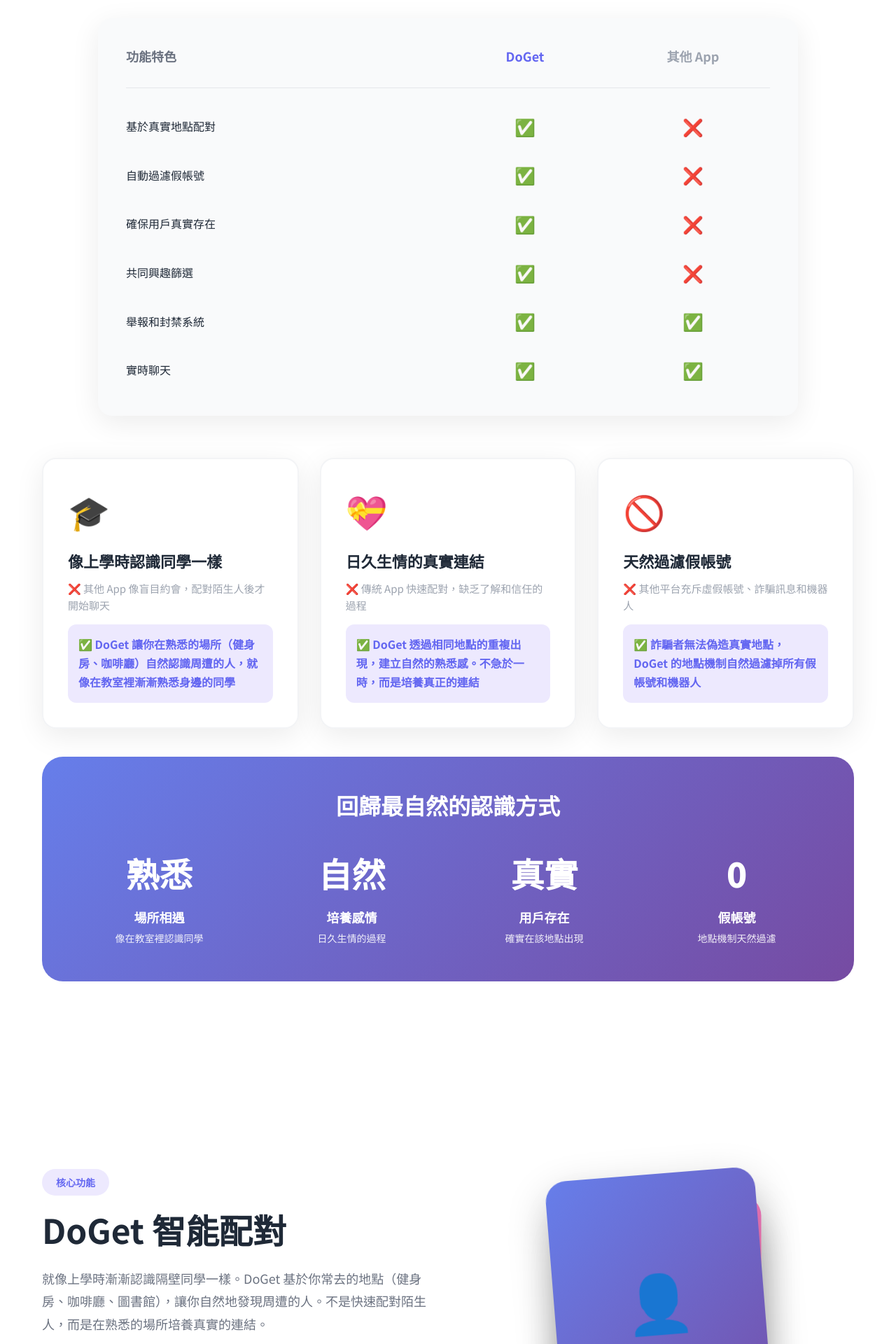
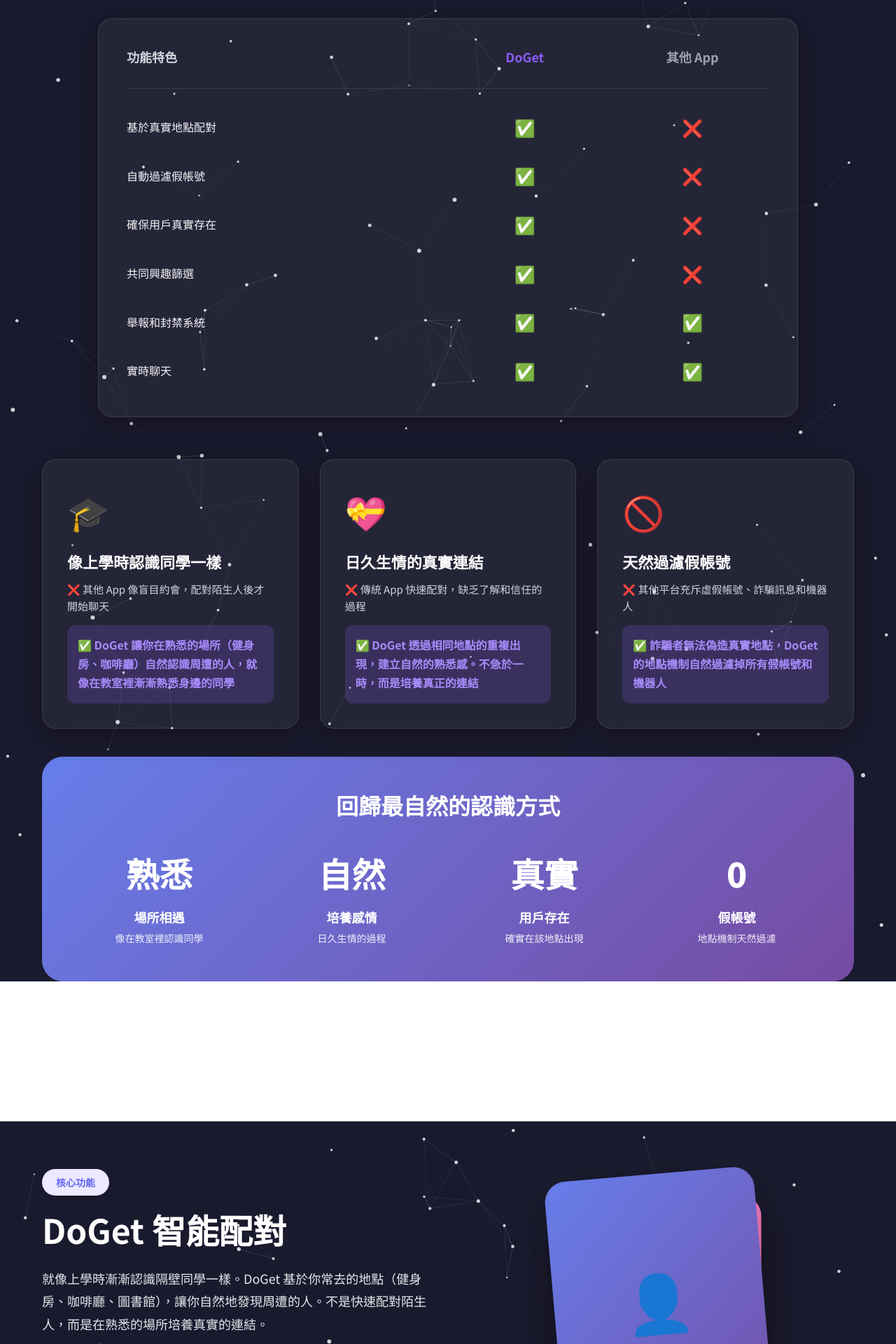
Before and after one commit to yujie9988/doget-landing, a React (Vite) app: page /features in a window 1280 px wide. Shown: the part 480-2400 px from the top of the page at 70% size. Built offline with nearby package versions, Linux system fonts and the light colour scheme.

Commit message:
隱藏底部app統計數據 增加粒子效果

```diff
--- a/src/components/ComparisonSection.jsx
+++ b/src/components/ComparisonSection.jsx
@@ -2,6 +2,7 @@
 import { motion } from 'framer-motion'
 import { useLanguage } from '../contexts/LanguageContext'
 import { getTranslation } from '../locales'
+import ParticleBackground from './ParticleBackground'
 
 const ComparisonSection = () => {
   const { language } = useLanguage()
@@ -9,9 +10,9 @@
 
   return (
     <section className="section" style={{
-      backgroundColor: 'white',
       overflow: 'hidden',
     }}>
+      <ParticleBackground>
       <div className="container">
         <motion.div
           initial={{ opacity: 0, y: 30 }}
@@ -39,14 +40,14 @@
           <h2 style={{
             fontSize: '48px',
             marginBottom: '20px',
-            color: '#1f2937',
+            color: '#ffffff',
           }}>
             {t.comparisonSection.title}
           </h2>
 
           <p style={{
             fontSize: '20px',
-            color: '#6b7280',
+            color: '#e5e7eb',
             maxWidth: '800px',
             margin: '0 auto',
             lineHeight: '1.8',
@@ -67,10 +68,11 @@
           style={{
             maxWidth: '1000px',
             margin: '0 auto 60px',
-            backgroundColor: '#f9fafb',
+            backgroundColor: 'rgba(255, 255, 255, 0.05)',
             borderRadius: '20px',
             padding: '40px',
-            boxShadow: '0 10px 40px rgba(0,0,0,0.08)',
+            boxShadow: '0 10px 40px rgba(0,0,0,0.3)',
+            border: '1px solid rgba(255, 255, 255, 0.1)',
           }}
         >
           <div style={{
@@ -80,12 +82,12 @@
             alignItems: 'center',
           }}>
             {/* 表頭 */}
-            <div style={{ fontSize: '18px', fontWeight: '600', color: '#6b7280' }}>{t.comparisonSection.tableHeader}</div>
-            <div style={{ fontSize: '18px', fontWeight: '700', color: '#6366f1', textAlign: 'center' }}>{t.comparisonSection.doget}</div>
+            <div style={{ fontSize: '18px', fontWeight: '600', color: '#d1d5db' }}>{t.comparisonSection.tableHeader}</div>
+            <div style={{ fontSize: '18px', fontWeight: '700', color: '#8b5cf6', textAlign: 'center' }}>{t.comparisonSection.doget}</div>
             <div style={{ fontSize: '18px', fontWeight: '600', color: '#9ca3af', textAlign: 'center' }}>{t.comparisonSection.others}</div>
 
             {/* 分隔線 */}
-            <div style={{ gridColumn: '1 / -1', height: '1px', backgroundColor: '#e5e7eb', margin: '10px 0' }} />
+            <div style={{ gridColumn: '1 / -1', height: '1px', backgroundColor: 'rgba(255, 255, 255, 0.1)', margin: '10px 0' }} />
 
             {/* 比較項目 */}
             {[
@@ -104,7 +106,7 @@
                   transition={{ duration: 0.4, delay: 0.5 + index * 0.1 }}
                   style={{
                     fontSize: '16px',
-                    color: '#1f2937',
+                    color: '#f3f4f6',
                     padding: '12px 0',
                   }}
                 >
@@ -161,11 +163,11 @@
               viewport={{ once: true }}
               transition={{ duration: 0.6, delay: 0.2 * index }}
               style={{
-                backgroundColor: 'white',
+                backgroundColor: 'rgba(255, 255, 255, 0.05)',
                 borderRadius: '20px',
                 padding: '35px',
-                boxShadow: '0 10px 40px rgba(0,0,0,0.08)',
-                border: '2px solid #f3f4f6',
+                boxShadow: '0 10px 40px rgba(0,0,0,0.3)',
+                border: '1px solid rgba(255, 255, 255, 0.1)',
               }}
             >
               <div style={{
@@ -177,13 +179,13 @@
               <h3 style={{
                 fontSize: '22px',
                 marginBottom: '15px',
-                color: '#1f2937',
+                color: '#ffffff',
               }}>
                 {item.title}
               </h3>
               <p style={{
                 fontSize: '15px',
-                color: '#9ca3af',
+                color: '#d1d5db',
                 marginBottom: '15px',
                 lineHeight: '1.6',
               }}>
@@ -191,10 +193,10 @@
               </p>
               <p style={{
                 fontSize: '16px',
-                color: '#6366f1',
+                color: '#a78bfa',
                 fontWeight: '600',
                 lineHeight: '1.7',
-                backgroundColor: '#ede9fe',
+                backgroundColor: 'rgba(139, 92, 246, 0.2)',
                 padding: '15px',
                 borderRadius: '12px',
               }}>
@@ -268,6 +270,7 @@
           </div>
         </motion.div>
       </div>
+      </ParticleBackground>
     </section>
   )
 }
--- a/src/components/DoGetSection.jsx
+++ b/src/components/DoGetSection.jsx
@@ -2,6 +2,7 @@
 import { motion } from 'framer-motion'
 import { useLanguage } from '../contexts/LanguageContext'
 import { getTranslation } from '../locales'
+import ParticleBackground from './ParticleBackground'
 
 const DoGetSection = () => {
   const { language } = useLanguage()
@@ -9,9 +10,9 @@
 
   return (
     <section id="doget" className="section" style={{
-      backgroundColor: 'white',
       overflow: 'hidden',
     }}>
+      <ParticleBackground>
       <div className="container">
         <div style={{
           display: 'grid',
@@ -48,14 +49,14 @@
             <h2 style={{
               fontSize: '48px',
               marginBottom: '24px',
-              color: '#1f2937',
+              color: '#ffffff',
             }}>
               {t.dogetSection.title}
             </h2>
 
             <p style={{
               fontSize: '18px',
-              color: '#6b7280',
+              color: '#e5e7eb',
               marginBottom: '30px',
               lineHeight: '1.8',
             }}>
@@ -94,13 +95,13 @@
                     <h4 style={{
                       fontSize: '18px',
                       marginBottom: '5px',
-                      color: '#1f2937',
+                      color: '#ffffff',
                     }}>
                       {item.title}
                     </h4>
                     <p style={{
                       fontSize: '16px',
-                      color: '#6b7280',
+                      color: '#d1d5db',
                     }}>
                       {item.desc}
                     </p>
@@ -201,6 +202,7 @@
           </motion.div>
         </div>
       </div>
+      </ParticleBackground>
     </section>
   )
 }
--- a/src/components/DownloadCTA.jsx
+++ b/src/components/DownloadCTA.jsx
@@ -171,7 +171,8 @@
               </motion.button>
             </motion.div>
 
-            <motion.div
+            {/* 暫時註解：App 尚未上線，之後會啟用這三個統計數據 */}
+            {/* <motion.div
               initial={{ opacity: 0 }}
               whileInView={{ opacity: 1 }}
               viewport={{ once: true }}
@@ -200,7 +201,7 @@
                 <div style={{ fontSize: '28px', fontWeight: '700' }}>{t.downloadCTA.stats.matches.number}</div>
                 <div style={{ fontSize: '14px', opacity: 0.8 }}>{t.downloadCTA.stats.matches.label}</div>
               </div>
-            </motion.div>
+            </motion.div> */}
           </div>
         </motion.div>
       </div>
--- /dev/null
+++ b/src/components/ParticleBackground.jsx
@@ -0,0 +1,179 @@
+import React, { useEffect, useRef } from 'react'
+
+const ParticleBackground = ({ children }) => {
+  const canvasRef = useRef(null)
+  const mouseRef = useRef({ x: null, y: null })
+  const particlesRef = useRef([])
+  const animationFrameRef = useRef(null)
+
+  useEffect(() => {
+    const canvas = canvasRef.current
+    if (!canvas) return
+
+    const ctx = canvas.getContext('2d')
+    let width = window.innerWidth
+    let height = canvas.parentElement.offsetHeight
+
+    // 設置 canvas 尺寸
+    const setCanvasSize = () => {
+      width = window.innerWidth
+      height = canvas.parentElement.offsetHeight
+      canvas.width = width
+      canvas.height = height
+    }
+
+    setCanvasSize()
+
+    // 粒子類
+    class Particle {
+      constructor() {
+        this.x = Math.random() * width
+        this.y = Math.random() * height
+        this.vx = (Math.random() - 0.5) * 0.5
+        this.vy = (Math.random() - 0.5) * 0.5
+        this.radius = Math.random() * 2 + 1
+      }
+
+      update() {
+        this.x += this.vx
+        this.y += this.vy
+
+        // 邊界檢測
+        if (this.x < 0 || this.x > width) this.vx *= -1
+        if (this.y < 0 || this.y > height) this.vy *= -1
+      }
+
+      draw() {
+        ctx.beginPath()
+        ctx.arc(this.x, this.y, this.radius, 0, Math.PI * 2)
+        ctx.fillStyle = 'rgba(255, 255, 255, 0.8)'
+        ctx.fill()
+      }
+    }
+
+    // 創建粒子
+    const createParticles = () => {
+      const particleCount = Math.floor((width * height) / 15000)
+      particlesRef.current = []
+      for (let i = 0; i < particleCount; i++) {
+        particlesRef.current.push(new Particle())
+      }
+    }
+
+    createParticles()
+
+    // 繪製連接線
+    const drawConnections = () => {
+      const particles = particlesRef.current
+      const mouse = mouseRef.current
+
+      for (let i = 0; i < particles.length; i++) {
+        // 粒子之間的連接
+        for (let j = i + 1; j < particles.length; j++) {
+          const dx = particles[i].x - particles[j].x
+          const dy = particles[i].y - particles[j].y
+          const distance = Math.sqrt(dx * dx + dy * dy)
+
+          if (distance < 120) {
+            ctx.beginPath()
+            ctx.strokeStyle = `rgba(255, 255, 255, ${0.2 * (1 - distance / 120)})`
+            ctx.lineWidth = 1
+            ctx.moveTo(particles[i].x, particles[i].y)
+            ctx.lineTo(particles[j].x, particles[j].y)
+            ctx.stroke()
+          }
+        }
+
+        // 粒子與滑鼠的連接
+        if (mouse.x !== null && mouse.y !== null) {
+          const dx = particles[i].x - mouse.x
+          const dy = particles[i].y - mouse.y
+          const distance = Math.sqrt(dx * dx + dy * dy)
+
+          if (distance < 150) {
+            ctx.beginPath()
+            ctx.strokeStyle = `rgba(139, 92, 246, ${0.8 * (1 - distance / 150)})`
+            ctx.lineWidth = 2
+            ctx.moveTo(particles[i].x, particles[i].y)
+            ctx.lineTo(mouse.x, mouse.y)
+            ctx.stroke()
+          }
+        }
+      }
+    }
+
+    // 動畫循環
+    const animate = () => {
+      ctx.clearRect(0, 0, width, height)
+
+      // 繪製連接線
+      drawConnections()
+
+      // 更新和繪製粒子
+      particlesRef.current.forEach(particle => {
+        particle.update()
+        particle.draw()
+      })
+
+      animationFrameRef.current = requestAnimationFrame(animate)
+    }
+
+    animate()
+
+    // 滑鼠移動事件
+    const handleMouseMove = (e) => {
+      const rect = canvas.getBoundingClientRect()
+      mouseRef.current.x = e.clientX - rect.left
+      mouseRef.current.y = e.clientY - rect.top
+    }
+
+    const handleMouseLeave = () => {
+      mouseRef.current.x = null
+      mouseRef.current.y = null
+    }
+
+    // 窗口大小改變事件
+    const handleResize = () => {
+      setCanvasSize()
+      createParticles()
+    }
+
+    canvas.addEventListener('mousemove', handleMouseMove)
+    canvas.addEventListener('mouseleave', handleMouseLeave)
+    window.addEventListener('resize', handleResize)
+
+    // 清理
+    return () => {
+      if (animationFrameRef.current) {
+        cancelAnimationFrame(animationFrameRef.current)
+      }
+      canvas.removeEventListener('mousemove', handleMouseMove)
+      canvas.removeEventListener('mouseleave', handleMouseLeave)
+      window.removeEventListener('resize', handleResize)
+    }
+  }, [])
+
+  return (
+    <div style={{ position: 'relative', minHeight: '100vh' }}>
+      {/* Canvas 背景 */}
+      <canvas
+        ref={canvasRef}
+        style={{
+          position: 'absolute',
+          top: 0,
+          left: 0,
+          width: '100%',
+          height: '100%',
+          backgroundColor: '#1a1a2e',
+          zIndex: 0,
+        }}
+      />
+      {/* 內容層 */}
+      <div style={{ position: 'relative', zIndex: 1 }}>
+        {children}
+      </div>
+    </div>
+  )
+}
+
+export default ParticleBackground
```
Also changed, not shown: src/components/KTVSection.jsx (+18 -15 lines), src/components/SecondSection.jsx (+7 -5 lines), src/components/ThirdSection.jsx (+7 -5 lines).
